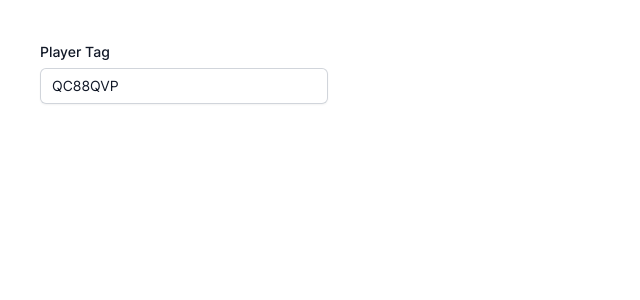
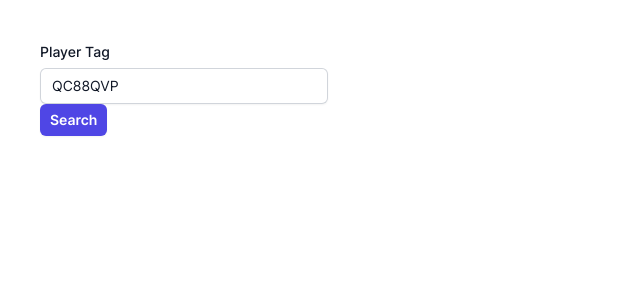
Before and after one commit to OwenVey/pokenuxt, a Nuxt app: page / in a window 1280 px wide. Shown: the top 300 px of the page, without its empty margins (0-640 px from the left). Built offline with nearby package versions, Linux system fonts and the light colour scheme.

Commit message:
move to separate page

```diff
--- a/app.vue
+++ b/app.vue
@@ -1,25 +1,5 @@
 <template>
-  <main>
-    <form class="m-10 w-72" @submit.prevent="getPlayer">
-      <label for="tag" class="block text-sm font-medium leading-6 text-gray-900">Player Tag</label>
-      <input
-        id="tag"
-        v-model="tag"
-        name="tag"
-        type="text"
-        class="mt-1 block w-full rounded-md border-0 py-1.5 text-gray-900 shadow-sm ring-1 ring-inset ring-gray-300 placeholder:text-gray-400 focus:ring-2 focus:ring-inset focus:ring-indigo-600 sm:text-sm sm:leading-6"
-        placeholder="you@example.com"
-      />
-    </form>
-    <pre>{{ player }}</pre>
-  </main>
+  <div>
+    <NuxtPage />
+  </div>
 </template>
-
-<script setup lang="ts">
-const tag = ref('QC88QVP');
-const player = ref(null);
-
-const getPlayer = async () => {
-  player.value = await $fetch(`/api/player/${tag.value}`);
-};
-</script>
--- a/package.json
+++ b/package.json
@@ -17,7 +17,7 @@
     "@typescript-eslint/parser": "^5.54.0",
     "@vue/eslint-config-standard": "^8.0.1",
     "eslint": "^8.35.0",
-    "eslint-config-prettier": "^8.6.0",
+    "eslint-config-prettier": "^8.7.0",
     "eslint-plugin-nuxt": "^4.0.0",
     "eslint-plugin-prettier": "^4.2.1",
     "eslint-plugin-vue": "^9.9.0",
--- /dev/null
+++ b/pages/index.vue
@@ -0,0 +1,23 @@
+<template>
+  <form class="m-10 w-72" @submit.prevent="() => navigateTo(`/player/${tag}`)">
+    <label for="tag" class="block text-sm font-medium leading-6 text-gray-900">Player Tag</label>
+    <input
+      id="tag"
+      v-model="tag"
+      name="tag"
+      type="text"
+      class="mt-1 block w-full rounded-md border-0 py-1.5 text-gray-900 shadow-sm ring-1 ring-inset ring-gray-300 placeholder:text-gray-400 focus:ring-2 focus:ring-inset focus:ring-indigo-600 sm:text-sm sm:leading-6"
+      placeholder="QC88QVP"
+    />
+    <button
+      type="submit"
+      class="rounded-md bg-indigo-600 py-1.5 px-2.5 text-sm font-semibold text-white shadow-sm hover:bg-indigo-500 focus-visible:outline focus-visible:outline-2 focus-visible:outline-offset-2 focus-visible:outline-indigo-600"
+    >
+      Search
+    </button>
+  </form>
+</template>
+
+<script setup lang="ts">
+const tag = ref('QC88QVP');
+</script>
--- /dev/null
+++ b/pages/player/[tag].vue
@@ -0,0 +1,12 @@
+<template>
+  <main>
+    <div v-if="pending">Loading...</div>
+    <pre v-else>{{ player }}</pre>
+  </main>
+</template>
+
+<script setup lang="ts">
+const route = useRoute();
+
+const { data: player, pending } = await useLazyFetch(`/api/player/${route.params.tag}`);
+</script>
```
Also changed, not shown: .eslintrc.js, 2 other files (tests, documents, lock files or other folders).
